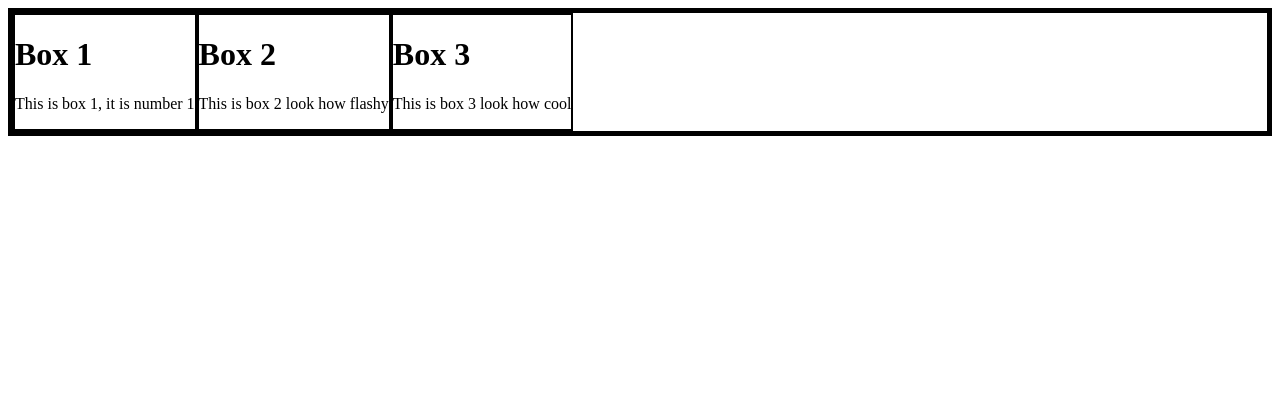
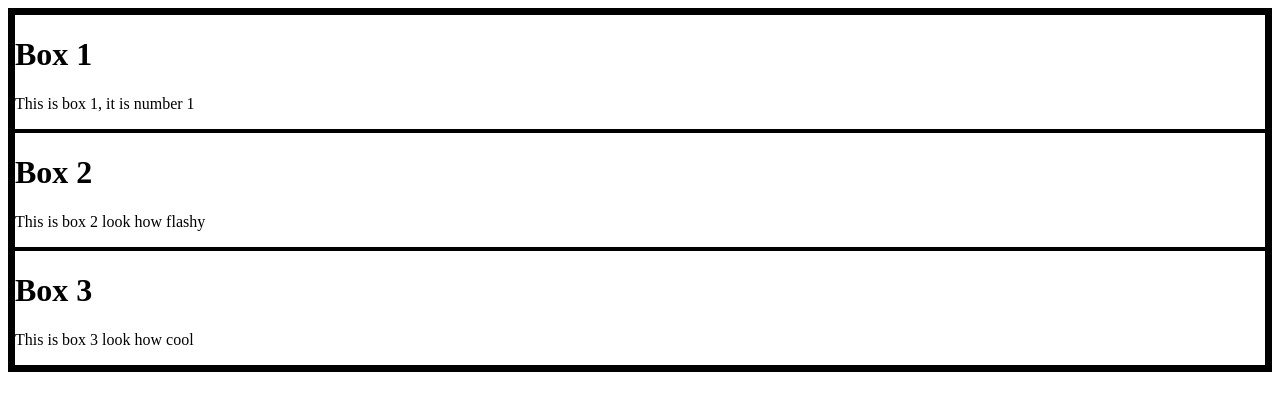
Before and after one commit to joshg1912/css-flexbox, a plain HTML site: page index.html in a window 1280 px wide. Drawn offline with Linux system fonts and the light colour scheme.

Commit message:
adds flex-direction column

```diff
--- a/index.css
+++ b/index.css
@@ -1,10 +1,15 @@
 .container-1 {
     display:flex;
     border: 5px solid black;
+    /*height: 100%;
+    align-items: center;*/
+    flex-direction: column;
 }
 
 .box-1 {
     border: 2px solid black;
+    /*align-self: flex-end;*/
+
 }
 
 .box-2 {
@@ -13,4 +18,5 @@
 
 .box-3 {
     border: 2px solid black;
+    /*align-self: flex-start;*/
 }
```
Also changed, not shown: index.html (+0 -2 lines).
